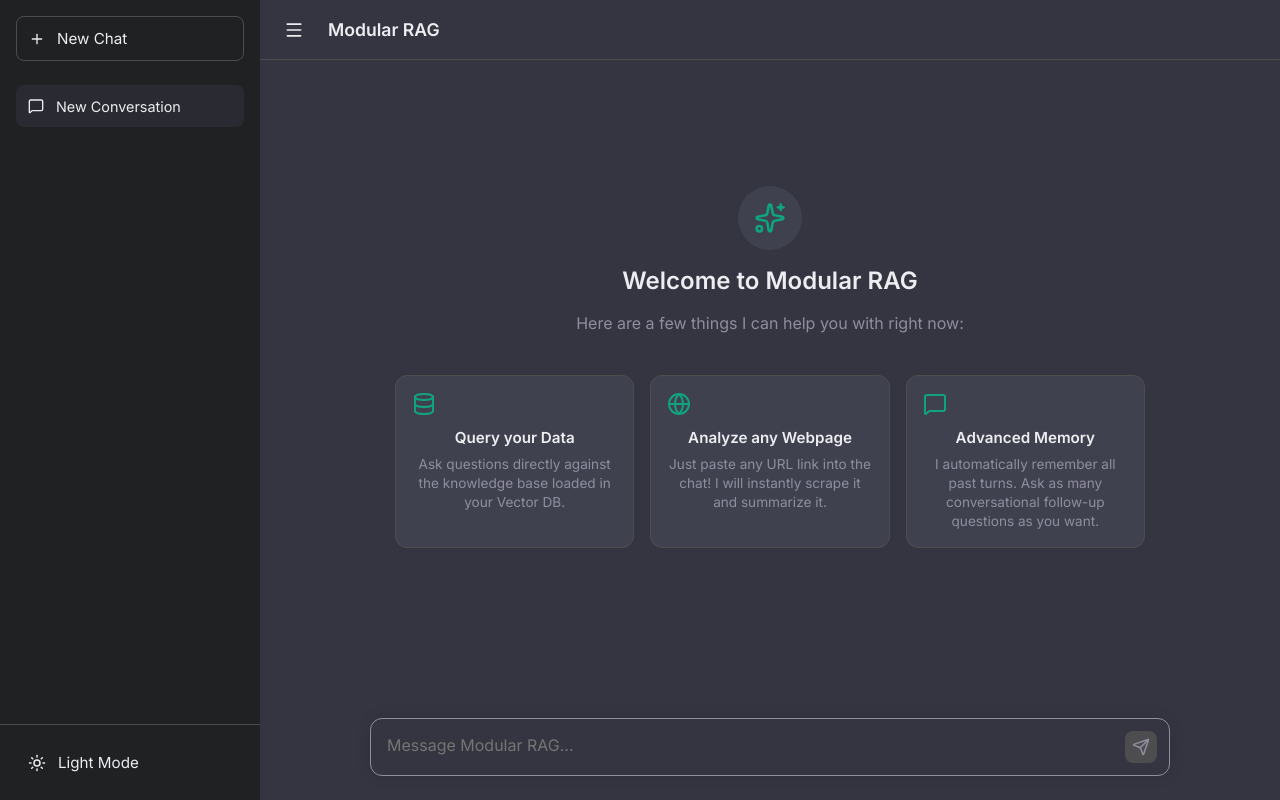
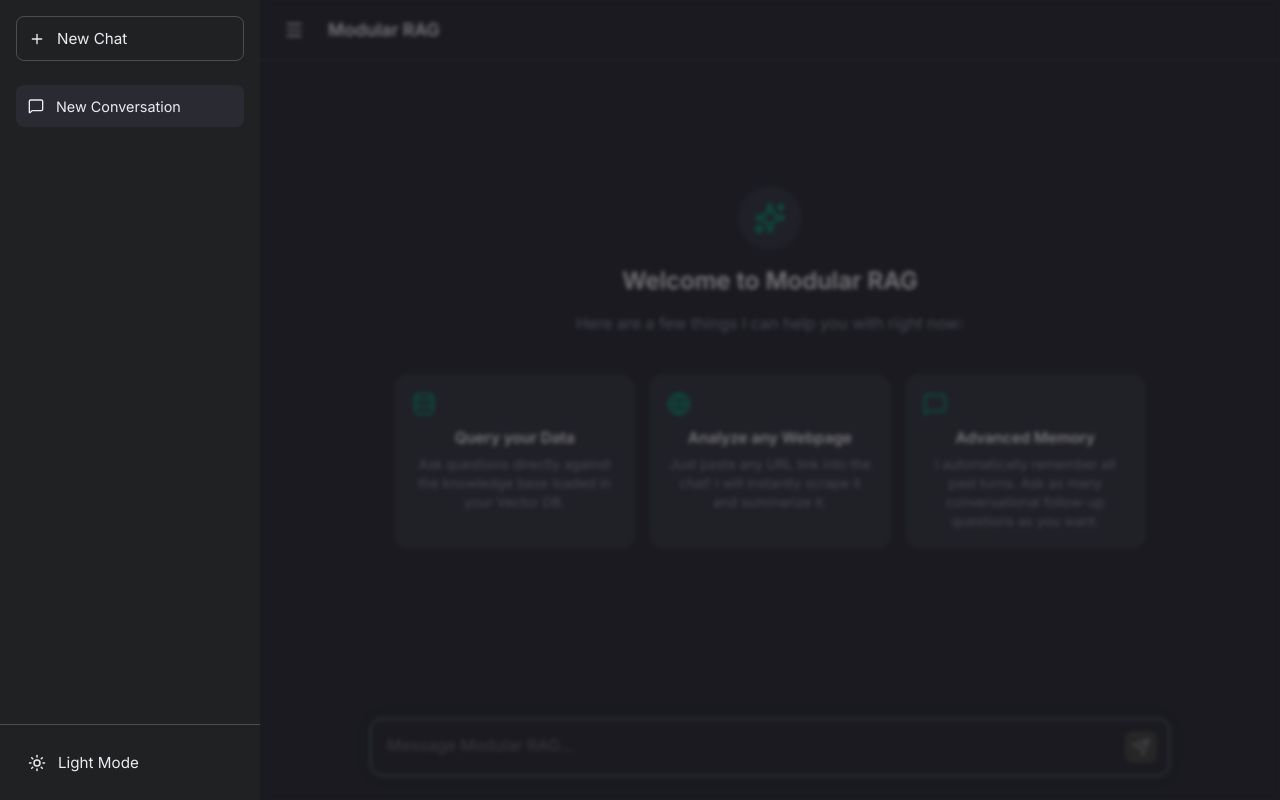
Before and after one commit to thenewapple2004-netizen/modular-rag, a React (Vite) app in the folder frontend/: page / in a window 1280 px wide. Built offline with nearby package versions, Linux system fonts and the light colour scheme.

Commit message:
Fix: Overhaul mobile responsiveness by implementing 100dvh bounds and introducing an interactive sidebar overlay for seamless UX

```diff
--- a/frontend/src/App.jsx
+++ b/frontend/src/App.jsx
@@ -14,7 +14,7 @@ function App() {
   const [currentSessionId, setCurrentSessionId] = useState(1);
   const [input, setInput] = useState('');
   const [isLoading, setIsLoading] = useState(false);
-  const [isSidebarOpen, setIsSidebarOpen] = useState(true);
+  const [isSidebarOpen, setIsSidebarOpen] = useState(window.innerWidth > 768);
 
   // Theme management map true = dark, false = light
   const [isDarkTheme, setIsDarkTheme] = useState(true);
@@ -131,6 +131,12 @@ function App() {
 
   return (
     <div className="app-layout">
+      {/* Mobile Overlay */}
+      <div
+        className={`sidebar-overlay ${isSidebarOpen ? 'active' : ''}`}
+        onClick={() => setIsSidebarOpen(false)}
+      ></div>
+
       {/* Sidebar */}
       <div className={`sidebar ${!isSidebarOpen ? 'closed' : ''}`}>
         <button onClick={createNewChat} className="new-chat-btn">
--- a/frontend/src/index.css
+++ b/frontend/src/index.css
@@ -46,11 +46,12 @@ body {
   color: var(--text-main);
   transition: background-color 0.3s ease, color 0.3s ease;
   overflow: hidden;
+  overscroll-behavior-y: none;
   /* Prevent body scroll to behave like an app */
 }
 
 #root {
-  height: 100vh;
+  height: 100dvh;
   display: flex;
 }
 
@@ -58,7 +59,9 @@ body {
 .app-layout {
   display: flex;
   width: 100vw;
-  height: 100vh;
+  height: 100dvh;
+  position: relative;
+  overflow: hidden;
 }
 
 /* Sidebar */
@@ -67,8 +70,8 @@ body {
   background-color: var(--bg-sidebar);
   display: flex;
   flex-direction: column;
-  transition: all 0.3s ease;
-  z-index: 10;
+  transition: transform 0.3s ease, width 0.3s ease;
+  z-index: 20;
 }
 
 .sidebar.closed {
@@ -76,16 +79,37 @@ body {
   overflow: hidden;
 }
 
+/* Mobile Sidebar Overlay */
+.sidebar-overlay {
+  display: none;
+  position: absolute;
+  top: 0;
+  left: 0;
+  right: 0;
+  bottom: 0;
+  background-color: rgba(0, 0, 0, 0.5);
+  z-index: 15;
+  opacity: 0;
+  transition: opacity 0.3s ease;
+  backdrop-filter: blur(2px);
+}
+
+.sidebar-overlay.active {
+  display: block;
+  opacity: 1;
+}
+
 @media (max-width: 768px) {
   .sidebar {
     position: absolute;
     height: 100%;
     transform: translateX(0);
+    width: 260px;
+    /* Force width, toggle uses transform */
   }
 
   .sidebar.closed {
     transform: translateX(-100%);
-    width: 260px;
   }
 }
 
```
